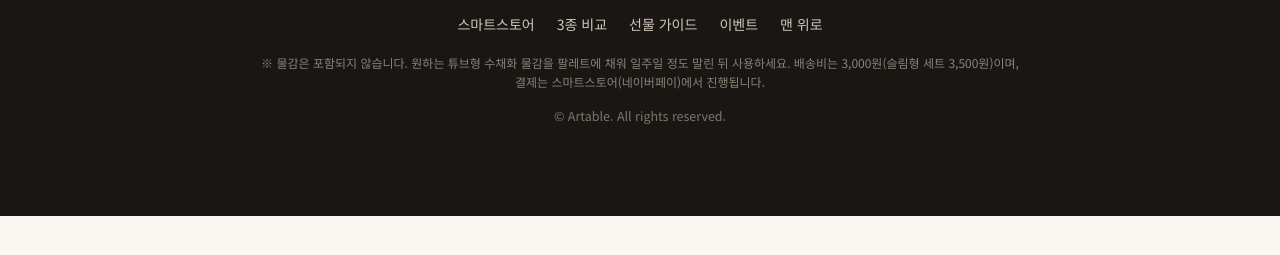
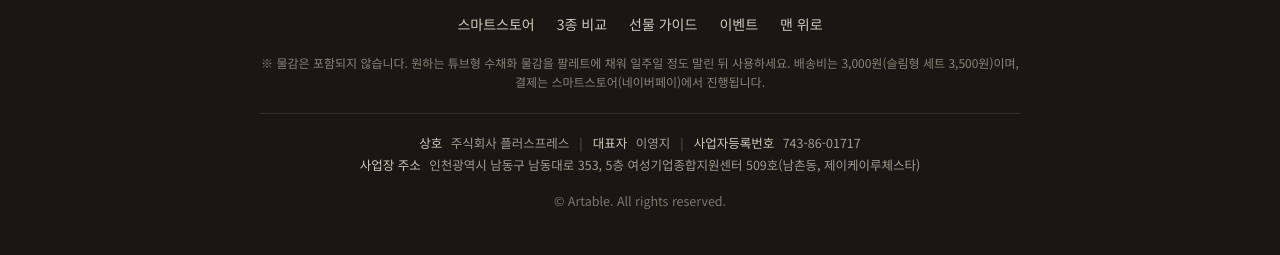
Before and after one commit to Izzy-Lee/Watercolorjournal, a plain HTML site: page index.html in a window 1280 px wide. Shown: the part 10454-10709 px from the top of the page. Before the commit the page ends 10670 px from the top, so only its background shows below. Drawn offline with Linux system fonts and the light colour scheme; a script that the page names is missing.

Commit message:
Add business info to footer for Naver ad biz-channel review
상호·대표자·사업자등록번호·사업장 주소를 하단에 표기하고 canonical URL 지정

Co-Authored-By: Claude Opus 5.5 <noreply@anthropic.com>
Claude-Session: https://claude.ai/code/session_016wd5iWHK8WmXV78tq1ZcHq

```diff
--- a/index.html
+++ b/index.html
@@ -4,6 +4,7 @@
 <meta charset="UTF-8">
 <meta name="viewport" content="width=device-width, initial-scale=1.0">
 <title>아트에이블 수채화다이어리 | 펼치면, 아뜰리에</title>
+<link rel="canonical" href="https://izzy-lee.github.io/Watercolorjournal/">
 <!-- Google tag (gtag.js) -->
 <script async src="https://www.googletagmanager.com/gtag/js?id=G-EYHGHSF8P1"></script>
 <script>
@@ -341,6 +342,8 @@ footer .flink{display:flex;gap:22px;justify-content:center;margin:16px 0;flex-wr
 footer .flink a{color:#cfc8bb;font-size:14px}footer .flink a:hover{color:#fff}
 footer .terms{font-size:12px;color:#8a8378;max-width:760px;margin:16px auto 0;line-height:1.6}
 footer small{font-size:12.5px;color:#7d766b;display:block;margin-top:14px}
+footer .bizinfo{font-size:12.5px;color:#a39c90;line-height:1.75;margin:22px auto 0;padding-top:18px;border-top:1px solid rgba(255,255,255,.1);max-width:760px;word-break:keep-all}
+footer .bizinfo b{color:#cfc8bb;font-weight:500;margin-right:5px}footer .bizinfo .sep{margin:0 10px;color:#5e5850}
 
 @media(max-width:880px){
   .wrap,.nav-in{padding-left:22px;padding-right:22px}
@@ -786,6 +789,10 @@ footer small{font-size:12.5px;color:#7d766b;display:block;margin-top:14px}
     </div>
     <p class="terms">※ 물감은 포함되지 않습니다. 원하는 튜브형 수채화 물감을 팔레트에 채워 일주일 정도 말린 뒤 사용하세요.
       배송비는 3,000원(슬림형 세트 3,500원)이며, 결제는 스마트스토어(네이버페이)에서 진행됩니다.</p>
+    <div class="bizinfo">
+      <p><b>상호</b> 주식회사 플러스프레스<span class="sep">|</span><b>대표자</b> 이영지<span class="sep">|</span><b>사업자등록번호</b> 743-86-01717</p>
+      <p><b>사업장 주소</b> 인천광역시 남동구 남동대로 353, 5층 여성기업종합지원센터 509호(남촌동, 제이케이루체스타)</p>
+    </div>
     <small>© Artable. All rights reserved.</small>
   </div>
 </footer>
```
